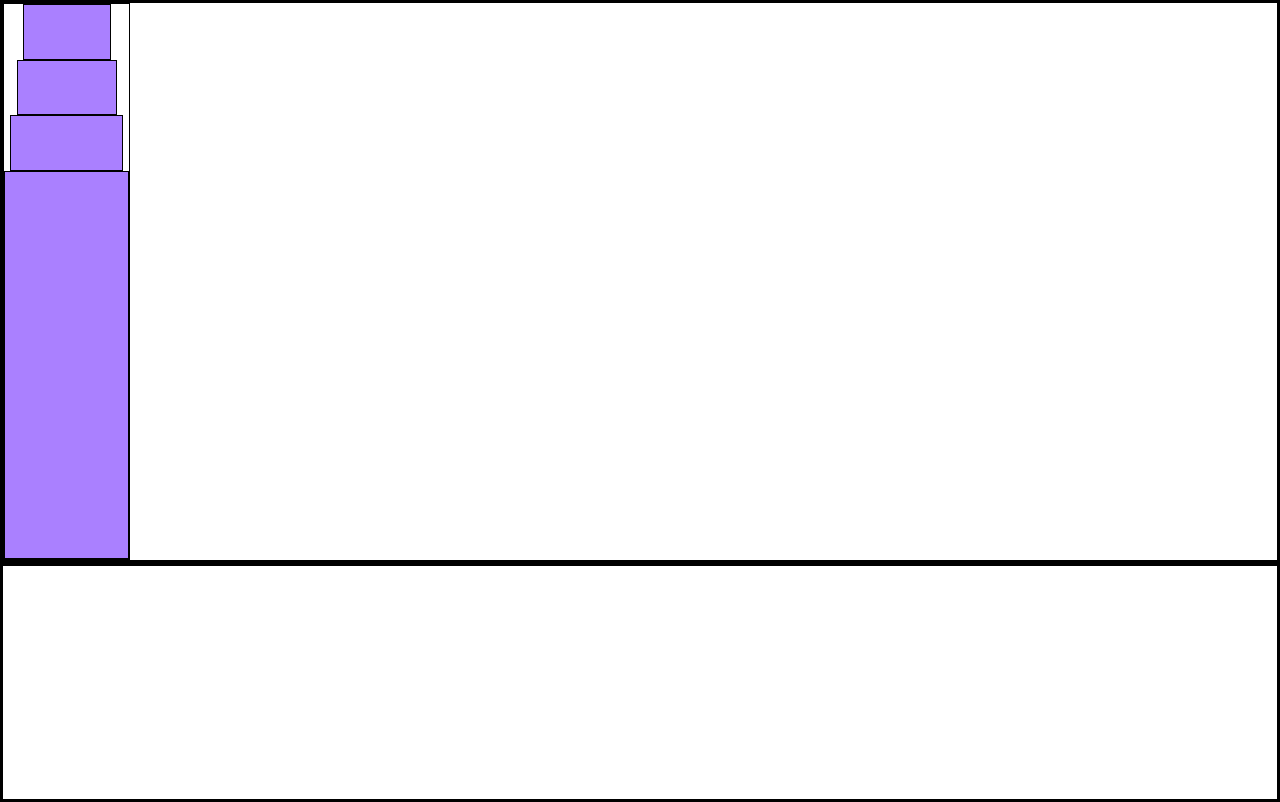
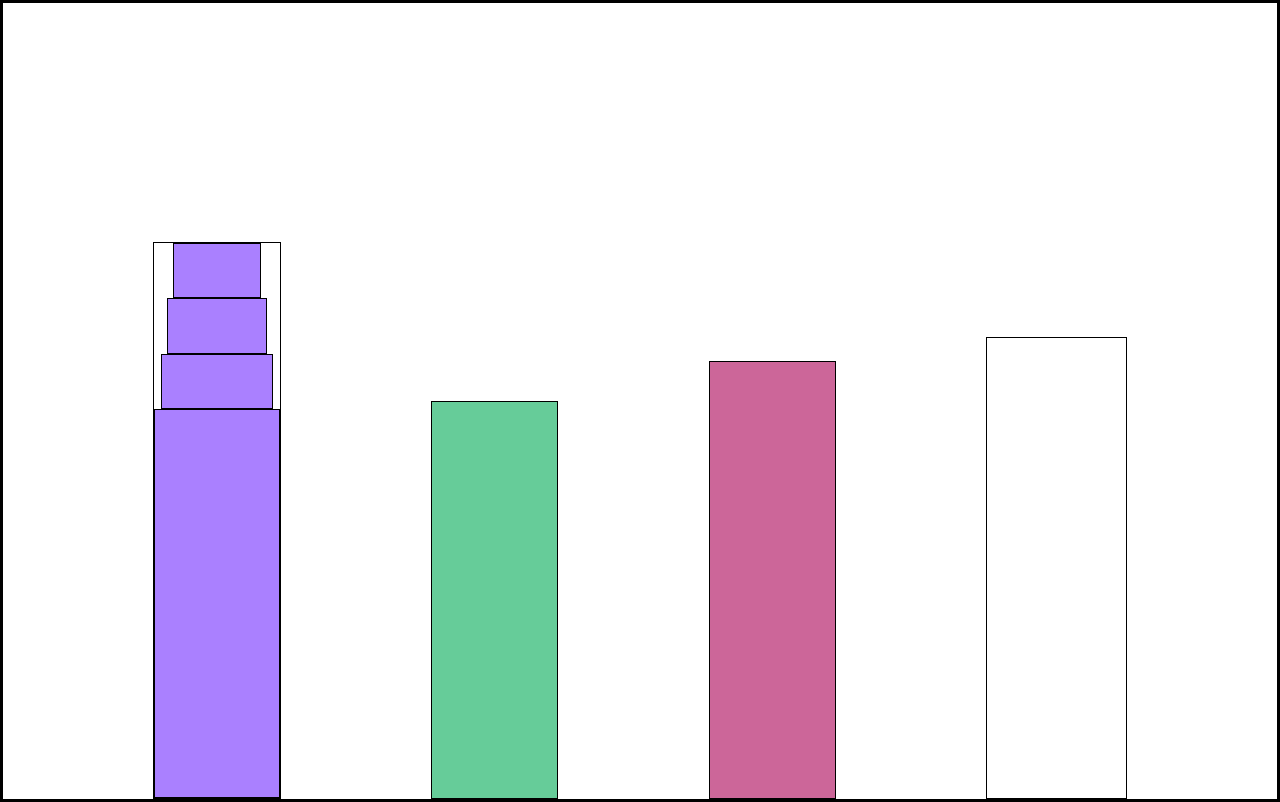
Before and after one commit to javier-cantu/01_html_css, a plain HTML site: page 10_CSS_Variables_CitySkyline.html in a window 1280 px wide. Drawn offline with Linux system fonts and the light colour scheme.

Commit message:
Root selector

```diff
--- a/style10.css
+++ b/style10.css
@@ -1,3 +1,9 @@
+:root {
+    --building-color1: #aa80ff;
+    --building-color2: #66cc99;
+    --building-color3: #cc6699;
+}
+
 * {
     border: 1px solid black;
     box-sizing: border-box;
@@ -10,6 +16,9 @@ body {
 }
 
 .background-buildings {
+    display: flex;
+    align-items: flex-end; /* Align items to the bottom */
+    justify-content: space-evenly; /* Evenly space the items */
     width: 100%;
     height: 100%;
 }
@@ -20,7 +29,6 @@ body {
     align-items: center;
     width: 10%;
     height: 70%;
-    --building-color1: #aa80ff;
 }
 
 .bb1a {
@@ -46,3 +54,20 @@ body {
     height: 70%;
     background-color: var(--building-color1);
 }
+
+.bb2 {
+    width: 10%;
+    height: 50%;
+    background-color: var(--building-color2, green)
+}
+
+.bb3 {
+    width: 10%;
+    height: 55%;
+    background-color: var(--building-color3, pink);
+}
+
+.bb4 {
+    width: 11%;
+    height: 58%;
+}
```
